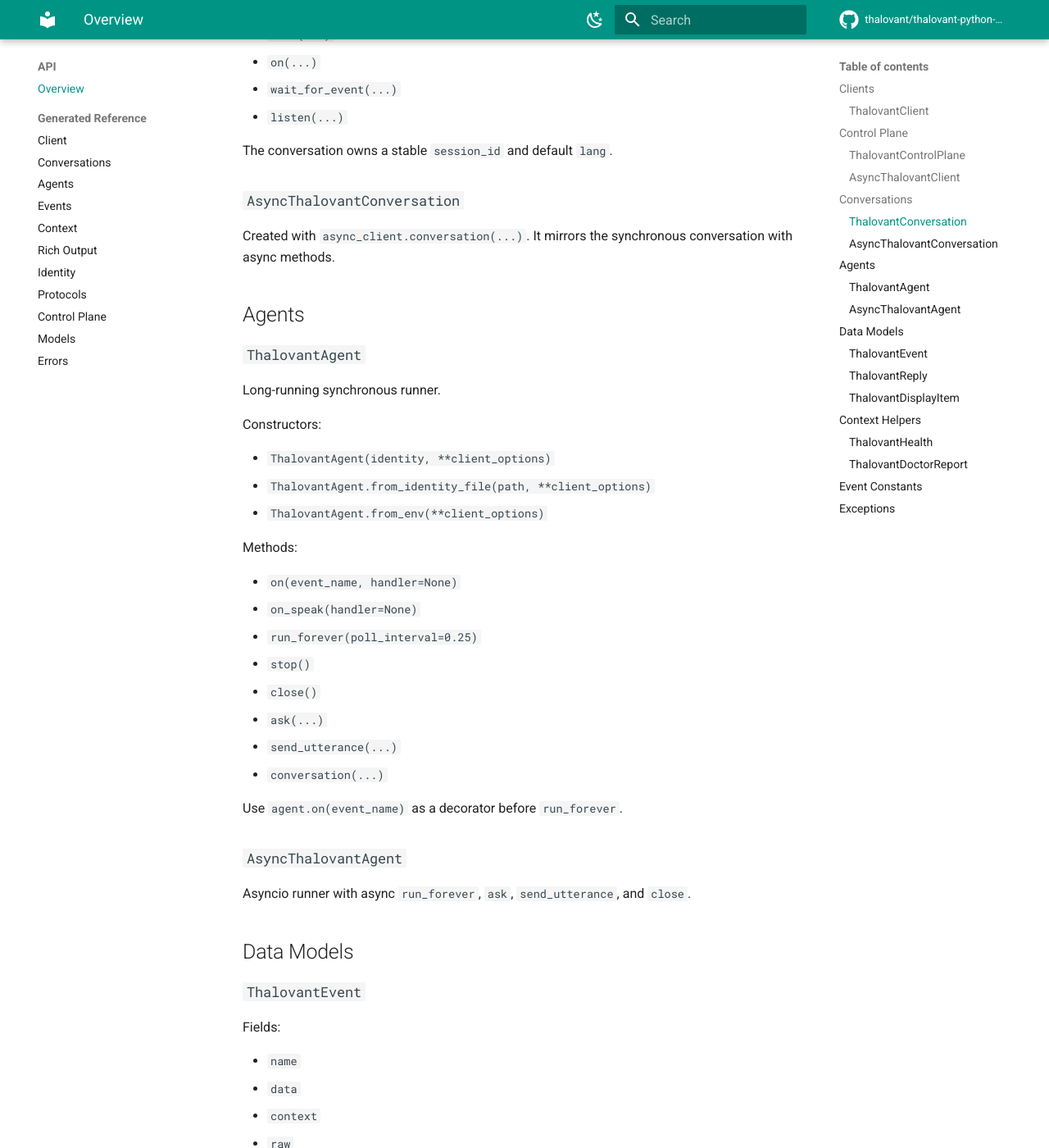
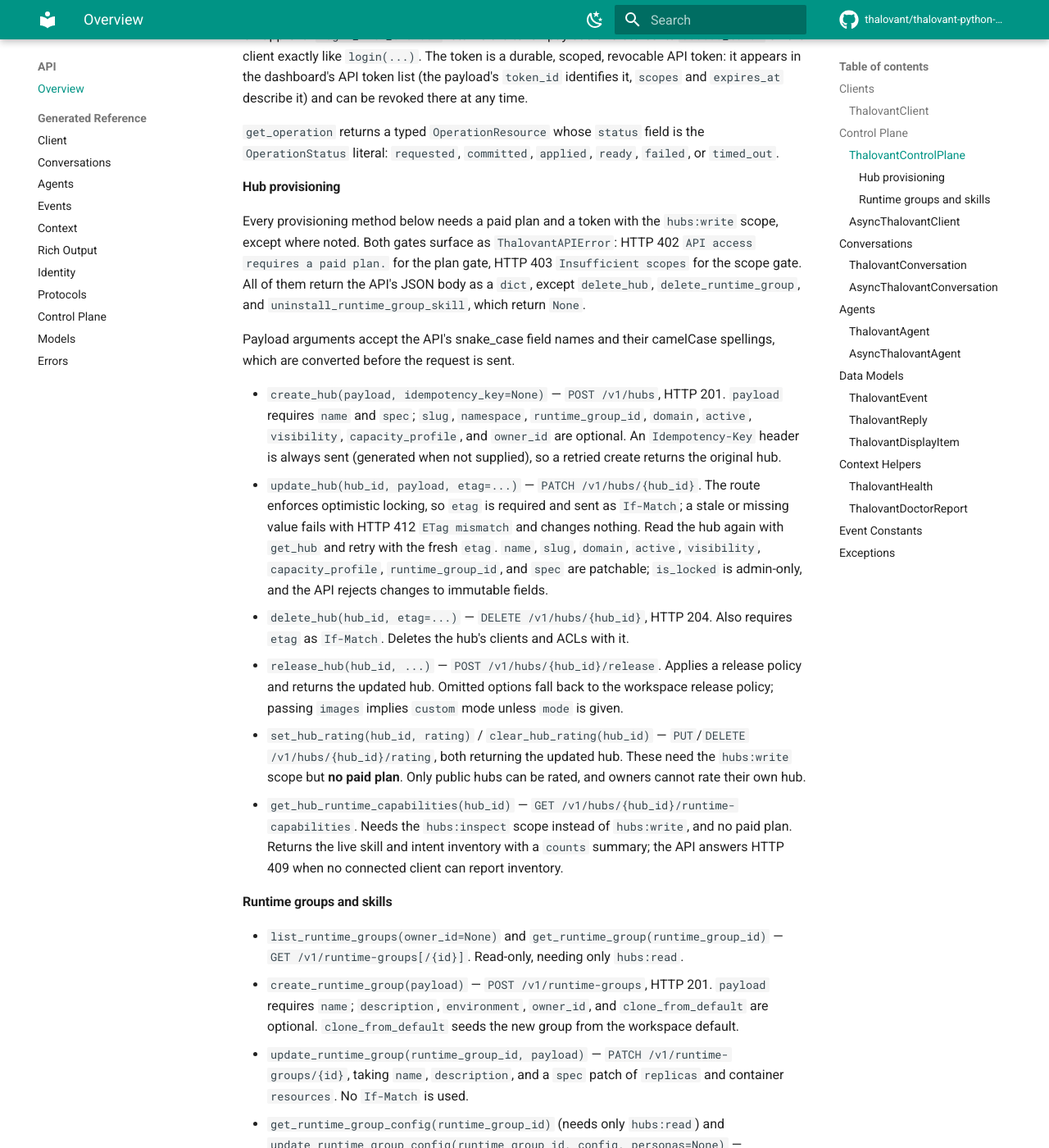
Before and after one commit to thalovant/thalovant-python-sdk, an MkDocs documentation site: the page built from docs/api-reference.md, in a window 1280 px wide and 1400 px high, scrolled down 2972 px. Shown: the whole window at 82% size. Built offline with MkDocs 1.6.1 and Material for MkDocs 9.7.7, drawn with Linux system fonts in a browser that asks for light colours; comment, search, counter and statistics services are not loaded; some of the changed text lies outside the part shown.

Commit message:
feat(control): add hub, runtime group, and skill provisioning; release 0.4.25
The SDK's hub surface was read-only (list_hubs, get_hub, list_public_hubs,
get_public_hub) even though the API supports the full write surface and the
dashboard sells a hubs:write token scope that no SDK method could exercise.

Hubs: create_hub, update_hub, delete_hub, release_hub, set_hub_rating,
clear_hub_rating, get_hub_runtime_capabilities.

Runtime groups and skills: list_runtime_groups, get_runtime_group,
create_runtime_group, update_runtime_group, get_runtime_group_config,
update_runtime_group_config, release_runtime_group, delete_runtime_group,
install_runtime_group_skill, uninstall_runtime_group_skill.

PATCH and DELETE /v1/hubs/{id} enforce optimistic locking, so update_hub and
delete_hub take a required etag keyword and send it as If-Match; a stale or
missing value is HTTP 412 and changes nothing. The runtime group routes do not
read If-Match. create_hub sends an Idempotency-Key header, generated unless the
caller passes one, so a retried create cannot make a second hub.

The write routes sit behind require_paid_api_scopes([HUBS_WRITE]); the ratings
behind require_scopes([HUBS_WRITE]) with no plan gate; runtime capabilities
behind HUBS_INSPECT; the runtime group reads behind HUBS_READ. Both gates
surface as the normal ThalovantAPIError (HTTP 402 and HTTP 403).

Not wrapped: POST /v1/hubs/{id}/preview-intent, which is the dashboard's
try-it affordance rather than provisioning -- it needs the separate
hubs:preview scope, a live preview-capable connected client, and is metered by
per-hub, daily, and monthly rate limits.

No existing method signature changed.

Co-Authored-By: Claude Fable 5 <noreply@anthropic.com>

```diff
--- a/docs/api-reference.md
+++ b/docs/api-reference.md
@@ -49,6 +49,29 @@ Methods:
 - `create_client(payload, idempotency_key=None)`
 - `create_client_identity(hub, name, site_id=None, spec=None, owner_id=None, active=True, preferred_protocols=("wss", "https", "mqtt"))`
 
+Hub provisioning:
+
+- `create_hub(payload, idempotency_key=None)`
+- `update_hub(hub_id, payload, etag=...)`
+- `delete_hub(hub_id, etag=...)`
+- `release_hub(hub_id, channel=None, mode=None, version=None, images=None, reason=None)`
+- `set_hub_rating(hub_id, rating)`
+- `clear_hub_rating(hub_id)`
+- `get_hub_runtime_capabilities(hub_id)`
+
+Runtime groups and skills:
+
+- `list_runtime_groups(owner_id=None)`
+- `get_runtime_group(runtime_group_id)`
+- `create_runtime_group(payload)`
+- `update_runtime_group(runtime_group_id, payload)`
+- `get_runtime_group_config(runtime_group_id)`
+- `update_runtime_group_config(runtime_group_id, config, personas=None)`
+- `release_runtime_group(runtime_group_id, channel=None, mode=None, version=None, images=None, reason=None)`
+- `delete_runtime_group(runtime_group_id)`
+- `install_runtime_group_skill(runtime_group_id, skill_id, marketplace_skill_id=None, source_type="catalog", source_ref=None, version_pin=None, active=True)`
+- `uninstall_runtime_group_skill(runtime_group_id, skill_id)`
+
 MFA-enabled accounts must pass a TOTP `otp_code` or a one-time `recovery_code`
 to `login(...)`; without one the API rejects the login with `mfa_required`.
 
@@ -75,6 +98,78 @@ describe it) and can be revoked there at any time.
 `get_operation` returns a typed `OperationResource` whose `status` field is the
 `OperationStatus` literal: `requested`, `committed`, `applied`, `ready`,
 `failed`, or `timed_out`.
+
+#### Hub provisioning
+
+Every provisioning method below needs a paid plan and a token with the
+`hubs:write` scope, except where noted. Both gates surface as
+`ThalovantAPIError`: HTTP 402 `API access requires a paid plan.` for the plan
+gate, HTTP 403 `Insufficient scopes` for the scope gate. All of them return the
+API's JSON body as a `dict`, except `delete_hub`, `delete_runtime_group`, and
+`uninstall_runtime_group_skill`, which return `None`.
+
+Payload arguments accept the API's snake_case field names and their camelCase
+spellings, which are converted before the request is sent.
+
+- `create_hub(payload, idempotency_key=None)` — `POST /v1/hubs`, HTTP 201.
+  `payload` requires `name` and `spec`; `slug`, `namespace`,
+  `runtime_group_id`, `domain`, `active`, `visibility`, `capacity_profile`,
+  and `owner_id` are optional. An `Idempotency-Key` header is always sent
+  (generated when not supplied), so a retried create returns the original hub.
+- `update_hub(hub_id, payload, etag=...)` — `PATCH /v1/hubs/{hub_id}`. The
+  route enforces optimistic locking, so `etag` is required and sent as
+  `If-Match`; a stale or missing value fails with HTTP 412 `ETag mismatch` and
+  changes nothing. Read the hub again with `get_hub` and retry with the fresh
+  `etag`. `name`, `slug`, `domain`, `active`, `visibility`,
+  `capacity_profile`, `runtime_group_id`, and `spec` are patchable;
+  `is_locked` is admin-only, and the API rejects changes to immutable fields.
+- `delete_hub(hub_id, etag=...)` — `DELETE /v1/hubs/{hub_id}`, HTTP 204. Also
+  requires `etag` as `If-Match`. Deletes the hub's clients and ACLs with it.
+- `release_hub(hub_id, ...)` — `POST /v1/hubs/{hub_id}/release`. Applies a
+  release policy and returns the updated hub. Omitted options fall back to the
+  workspace release policy; passing `images` implies `custom` mode unless
+  `mode` is given.
+- `set_hub_rating(hub_id, rating)` / `clear_hub_rating(hub_id)` —
+  `PUT`/`DELETE /v1/hubs/{hub_id}/rating`, both returning the updated hub.
+  These need the `hubs:write` scope but **no paid plan**. Only public hubs can
+  be rated, and owners cannot rate their own hub.
+- `get_hub_runtime_capabilities(hub_id)` —
+  `GET /v1/hubs/{hub_id}/runtime-capabilities`. Needs the `hubs:inspect` scope
+  instead of `hubs:write`, and no paid plan. Returns the live skill and intent
+  inventory with a `counts` summary; the API answers HTTP 409 when no
+  connected client can report inventory.
+
+#### Runtime groups and skills
+
+- `list_runtime_groups(owner_id=None)` and `get_runtime_group(runtime_group_id)`
+  — `GET /v1/runtime-groups[/{id}]`. Read-only, needing only `hubs:read`.
+- `create_runtime_group(payload)` — `POST /v1/runtime-groups`, HTTP 201.
+  `payload` requires `name`; `description`, `environment`, `owner_id`, and
+  `clone_from_default` are optional. `clone_from_default` seeds the new group
+  from the workspace default.
+- `update_runtime_group(runtime_group_id, payload)` —
+  `PATCH /v1/runtime-groups/{id}`, taking `name`, `description`, and a `spec`
+  patch of `replicas` and container `resources`. No `If-Match` is used.
+- `get_runtime_group_config(runtime_group_id)` (needs only `hubs:read`) and
+  `update_runtime_group_config(runtime_group_id, config, personas=None)` —
+  `GET`/`PATCH /v1/runtime-groups/{id}/config`. The update **merges** `config`
+  into the stored configuration rather than replacing it, and marks the group
+  pending for the runtime operator. `personas` is replaced only when passed.
+- `release_runtime_group(runtime_group_id, ...)` —
+  `POST /v1/runtime-groups/{id}/release`, with the same options as
+  `release_hub`.
+- `delete_runtime_group(runtime_group_id)` — `DELETE /v1/runtime-groups/{id}`,
+  HTTP 204. The API answers HTTP 409 for the default group and for a group
+  that still has hubs attached.
+- `install_runtime_group_skill(runtime_group_id, skill_id, ...)` —
+  `POST /v1/runtime-groups/{id}/skills`. The default `source_type="catalog"`
+  installs a marketplace skill and fails with HTTP 404 when the catalog has no
+  such skill; `source_type="git"` requires a `source_ref` repository URL.
+  Installing a skill that is already present updates that entry. Paid
+  marketplace skills additionally require marketplace access on the tenant
+  plan (HTTP 402).
+- `uninstall_runtime_group_skill(runtime_group_id, skill_id)` —
+  `DELETE /v1/runtime-groups/{id}/skills/{skill_id}`, HTTP 204.
 
 `create_client_identity` generates client secrets locally, sends them once to
 the API, and returns `BootstrapIdentityResult.identity`. API responses may
--- a/pyproject.toml
+++ b/pyproject.toml
@@ -4,7 +4,7 @@ build-backend = "hatchling.build"
 
 [project]
 name = "thalovant"
-version = "0.4.24"
+version = "0.4.25"
 description = "Python SDK and CLI for direct Thalovant hub data-plane clients and agents"
 readme = { file = "README.md", content-type = "text/markdown" }
 authors = [{ name = "Thalovant" }]
--- a/src/thalovant/_version.py
+++ b/src/thalovant/_version.py
@@ -10,7 +10,7 @@ inside a user-agent literal elsewhere; ``tests/test_version.py`` enforces it.
 
 from __future__ import annotations
 
-__version__ = "0.4.24"
+__version__ = "0.4.25"
 
 #: Product token shared by every Thalovant Python SDK user agent.
 USER_AGENT_PRODUCT = "ThalovantPythonSDK"
```
Also changed, not shown: CHANGELOG.md (+9 -0 lines), README.md (+81 -0 lines), 2 other files.
